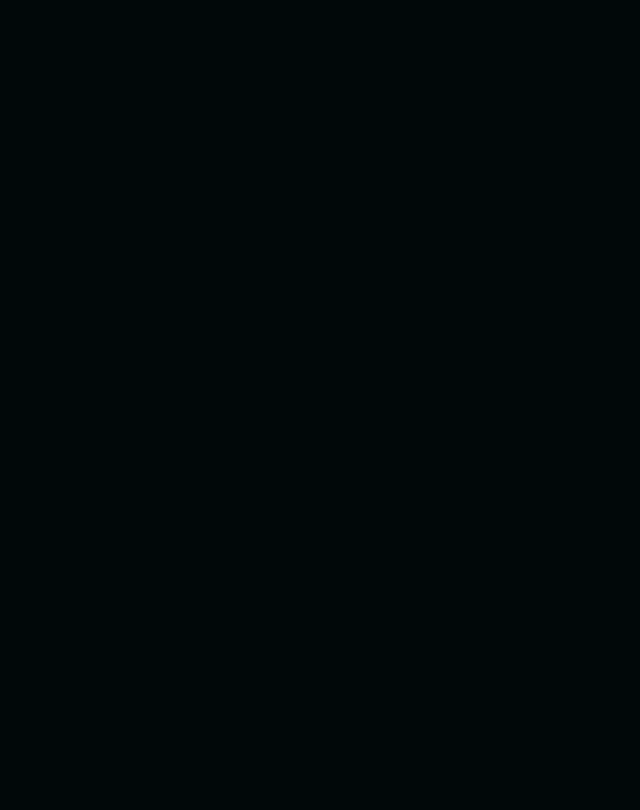
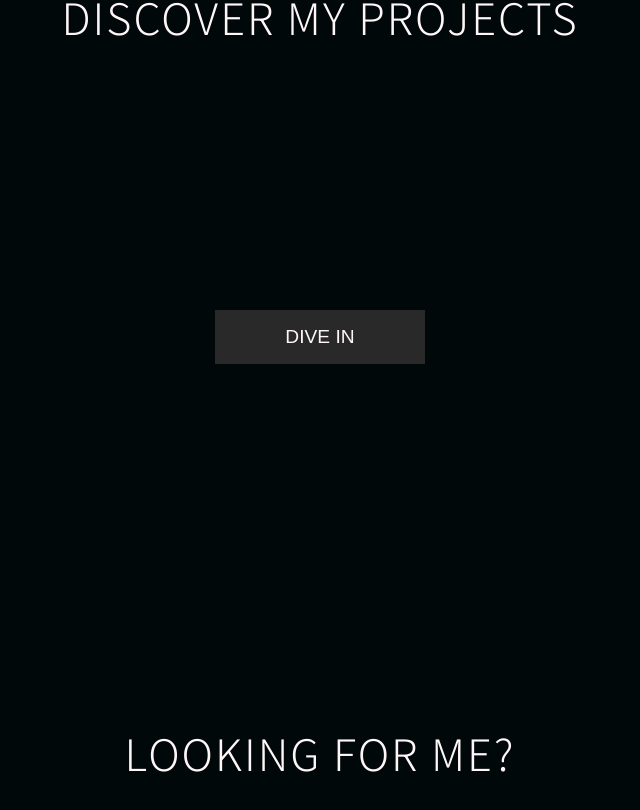
Before and after one commit to mahtyns/personalMartyna, a React (Create React App) app: page / in a window 1280 px wide. Shown: the part 1792-2602 px from the top of the page, without its empty margins (320-960 px from the left). Before the commit the page ends 939 px from the top, so only its background shows below. Built offline with nearby package versions, Linux system fonts and the light colour scheme.

Commit message:
updated main page structure

```diff
--- a/src/components/atoms/button/buttonStyles.css
+++ b/src/components/atoms/button/buttonStyles.css
@@ -18,6 +18,7 @@
     font-size: 1.2rem;
     text-transform: uppercase;
     border: none;
+    cursor: pointer;
 }
 
 .buttonGeneral.light {
--- a/src/components/atoms/mainLogo/MainLogo.jsx
+++ b/src/components/atoms/mainLogo/MainLogo.jsx
@@ -5,7 +5,7 @@ const MainLogo = () => {
   return (
     <div className='mainLogoContainer'>
       {/* <img src="" alt='ToBeChanged-Logo Lab'/> */}
-      <p className='alertBar'>Logo will go here!</p>
+      <p className='alertBar'>Martyna Smolarek</p>
     </div>
   )
 }
--- a/src/components/atoms/text-elements/SectionHeader.jsx
+++ b/src/components/atoms/text-elements/SectionHeader.jsx
@@ -0,0 +1,13 @@
+import React from 'react';
+import './textStyles.css';
+
+
+const SectionHeader = ({sectionTitle}) => {
+  return (
+    <h1 className='sectionHeader'>
+        {sectionTitle}
+    </h1>
+  )
+}
+
+export default SectionHeader
--- a/src/components/atoms/text-elements/textStyles.css
+++ b/src/components/atoms/text-elements/textStyles.css
@@ -66,3 +66,12 @@
 .descriptionContainer.m {
     font-size: .9rem;
 }
+
+.sectionHeader {
+    font-style: var(--font-special);
+    color: var(--main-color);
+    font-size: 3rem;
+    font-weight: 200;
+    letter-spacing: 2px;
+    text-transform: uppercase;
+}
--- /dev/null
+++ b/src/components/layouts/mainPageSection/MainPageSection.jsx
@@ -0,0 +1,20 @@
+import React from 'react'
+import Button from '../../atoms/button/Button';
+import SectionHeader from '../../atoms/text-elements/SectionHeader';
+import './mainPageSectionStyles.css';
+
+const MainPageSection = ({sectionTitle, content, buttonVariant, buttonContent}) => {
+  return (
+    <div className='sectionContainer'>
+        <div className='sectionWrapper'>
+            <SectionHeader sectionTitle={sectionTitle}/>
+            <div className='sectionContent'>
+            {content}
+            </div>
+            <Button variant={buttonVariant} content={buttonContent} />
+        </div>
+    </div>
+  )
+}
+
+export default MainPageSection
--- /dev/null
+++ b/src/components/layouts/mainPageSection/mainPageSectionStyles.css
@@ -0,0 +1,11 @@
+.sectionContainer {
+    margin: 6rem 0;
+}
+
+.sectionWrapper {
+    display: flex;
+    flex-direction: column;
+    min-height: 80vh;
+    align-items: center;
+    justify-content: space-evenly;
+}
--- a/src/pages/MainPage.jsx
+++ b/src/pages/MainPage.jsx
@@ -1,11 +1,15 @@
 import React from 'react'
 import LandingBackground from '../components/landing-elements/landing-background/LandingBackground';
+import MainPageSection from '../components/layouts/mainPageSection/MainPageSection';
 
 
 const MainPage = () => {
   return (
     <>
       <LandingBackground />
+      <MainPageSection sectionTitle={"About me"} buttonContent={"More"} buttonVariant={'dark'}/>
+      <MainPageSection sectionTitle={"Discover my projects"} buttonContent={"Dive in"} buttonVariant={'dark'}/>
+      <MainPageSection sectionTitle={"Looking for me?"} buttonContent={"Contact me"} buttonVariant={'dark'}/>
     </>
   )
 }
```
Also changed, not shown: src/components/atoms/image-separator/imageSeparatorStyles.css (+3 -11 lines).
